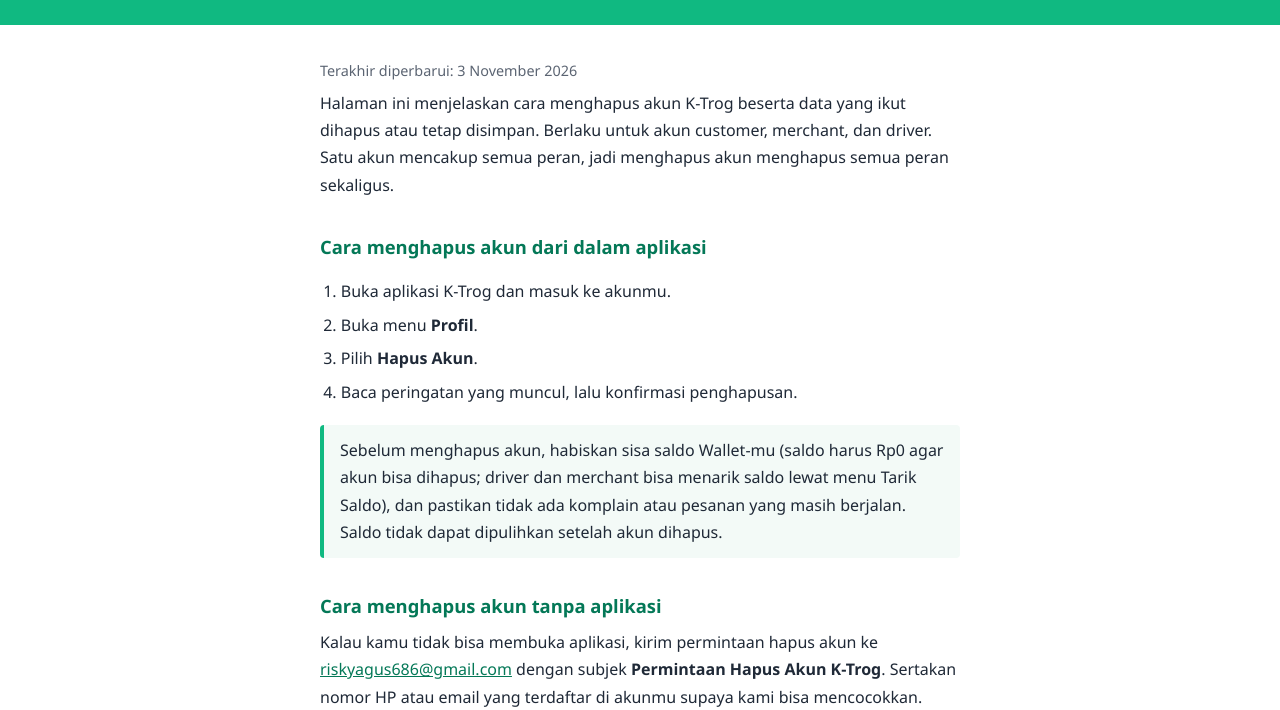
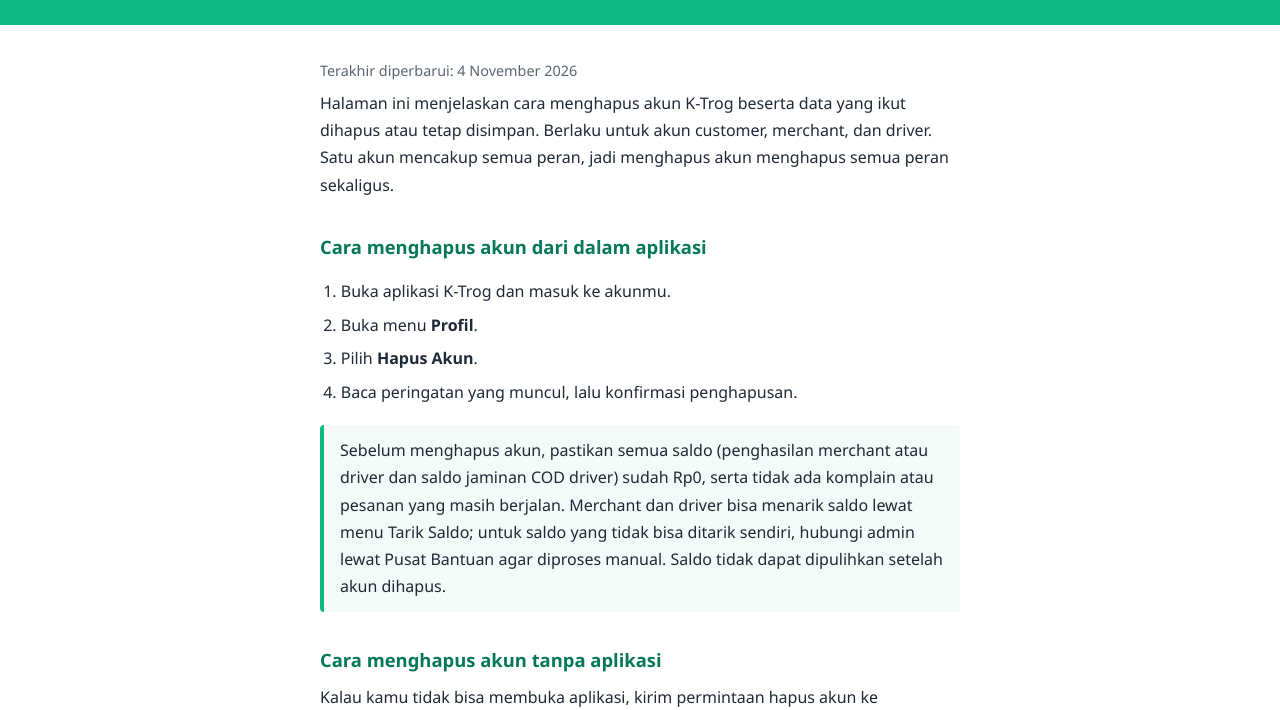
Before and after one commit to riskyagus686-pixel/ktrog-legal, a plain HTML site: page hapus-akun.html in a window 1280 px wide. Shown: the part 72-782 px from the top of the page. Drawn offline with Linux system fonts and the light colour scheme.

Commit message:
perbarui teks pembayaran, refund, hapus akun

```diff
--- a/hapus-akun.html
+++ b/hapus-akun.html
@@ -60,7 +60,7 @@
   <h1>Hapus Akun K-Trog</h1>
 </header>
 <main>
-  <p class="updated">Terakhir diperbarui: 3 November 2026</p>
+  <p class="updated">Terakhir diperbarui: 4 November 2026</p>
   <p>Halaman ini menjelaskan cara menghapus akun K-Trog beserta data yang ikut dihapus atau tetap disimpan. Berlaku untuk akun customer, merchant, dan driver. Satu akun mencakup semua peran, jadi menghapus akun menghapus semua peran sekaligus.</p>
 
   <h2>Cara menghapus akun dari dalam aplikasi</h2>
@@ -71,7 +71,7 @@
     <li>Baca peringatan yang muncul, lalu konfirmasi penghapusan.</li>
   </ol>
   <div class="panel">
-    Sebelum menghapus akun, habiskan sisa saldo Wallet-mu (saldo harus Rp0 agar akun bisa dihapus; driver dan merchant bisa menarik saldo lewat menu Tarik Saldo), dan pastikan tidak ada komplain atau pesanan yang masih berjalan. Saldo tidak dapat dipulihkan setelah akun dihapus.
+    Sebelum menghapus akun, pastikan semua saldo (penghasilan merchant atau driver dan saldo jaminan COD driver) sudah Rp0, serta tidak ada komplain atau pesanan yang masih berjalan. Merchant dan driver bisa menarik saldo lewat menu Tarik Saldo; untuk saldo yang tidak bisa ditarik sendiri, hubungi admin lewat Pusat Bantuan agar diproses manual. Saldo tidak dapat dipulihkan setelah akun dihapus.
   </div>
 
   <h2>Cara menghapus akun tanpa aplikasi</h2>
```
Also changed, not shown: index.html (+4 -4 lines).
